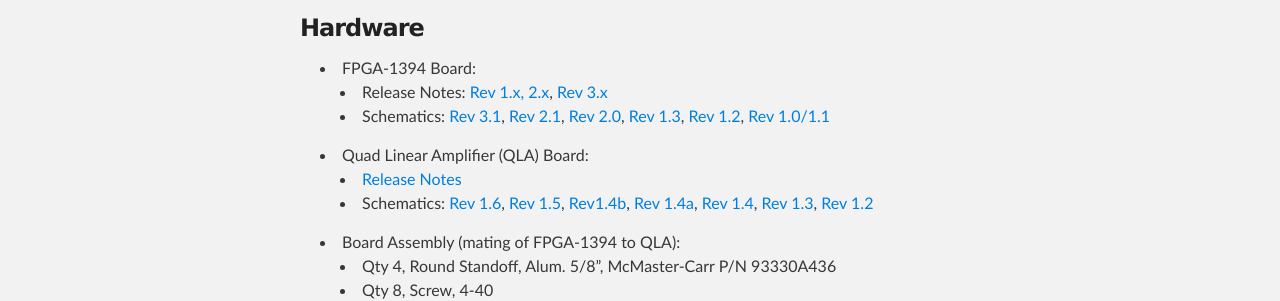
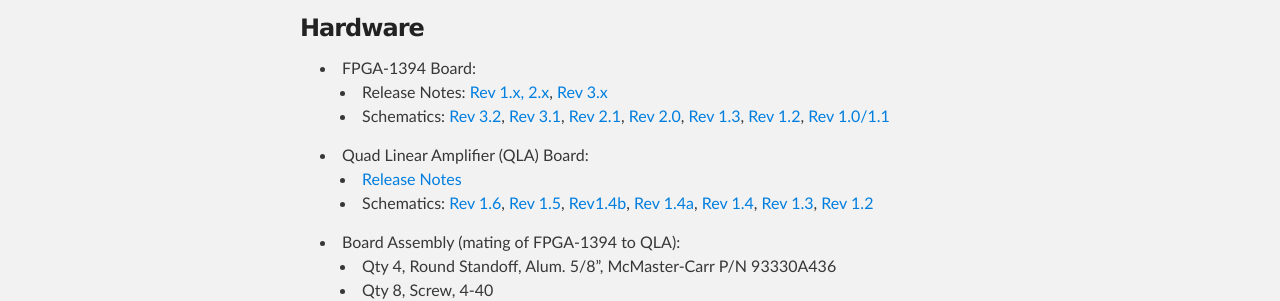
Before and after one commit to jhu-cisst/mechatronics, a Jekyll site: the page built from index.md, in a window 1280 px wide. Shown: the part 1324-1625 px from the top of the page. Built offline with Jekyll 4.4.1, drawn with Linux system fonts in a browser that asks for light colours.

Commit message:
Added FPGA Rev 3.2

```diff
--- a/index.md
+++ b/index.md
@@ -31,7 +31,7 @@
 ### Hardware
  * FPGA-1394 Board:
    * Release Notes: [Rev 1.x, 2.x](https://github.com/jhu-cisst/FPGA1394#release-notes), [Rev 3.x](https://github.com/jhu-cisst/FPGA1394V3#release-notes)
-   * Schematics: [Rev 3.1](https://github.com/jhu-cisst/FPGA1394V3/blob/Rev3.1/FPGA1394V3-Schematics.pdf), [Rev 2.1](https://github.com/jhu-cisst/FPGA1394/blob/Rev2.1/FPGA1394-Schematics.pdf), [Rev 2.0](https://github.com/jhu-cisst/FPGA1394/blob/Rev2.0/FPGA1394-Schematics.pdf), [Rev 1.3](https://github.com/jhu-cisst/FPGA1394/blob/Rev1.3/FPGA1394-Schematics.pdf), [Rev 1.2](https://github.com/jhu-cisst/FPGA1394/blob/Rev1.2/FPGA1394-Schematics.pdf), [Rev 1.0/1.1](https://github.com/jhu-cisst/FPGA1394/blob/Rev1.1/FPGA1394-Schematics.pdf)
+   * Schematics: [Rev 3.2](https://github.com/jhu-cisst/FPGA1394V3/blob/Rev3.2/FPGA1394V3-Schematics.pdf), [Rev 3.1](https://github.com/jhu-cisst/FPGA1394V3/blob/Rev3.1/FPGA1394V3-Schematics.pdf), [Rev 2.1](https://github.com/jhu-cisst/FPGA1394/blob/Rev2.1/FPGA1394-Schematics.pdf), [Rev 2.0](https://github.com/jhu-cisst/FPGA1394/blob/Rev2.0/FPGA1394-Schematics.pdf), [Rev 1.3](https://github.com/jhu-cisst/FPGA1394/blob/Rev1.3/FPGA1394-Schematics.pdf), [Rev 1.2](https://github.com/jhu-cisst/FPGA1394/blob/Rev1.2/FPGA1394-Schematics.pdf), [Rev 1.0/1.1](https://github.com/jhu-cisst/FPGA1394/blob/Rev1.1/FPGA1394-Schematics.pdf)
  * Quad Linear Amplifier (QLA) Board:
    * [Release Notes](https://github.com/jhu-cisst/QLA#release-notes)
    * Schematics: [Rev 1.6](https://github.com/jhu-cisst/QLA/blob/Rev1.6/QLA-Schematics.pdf), [Rev 1.5](https://github.com/jhu-cisst/QLA/blob/Rev1.5/QLA-Schematics.pdf), [Rev1.4b](https://github.com/jhu-cisst/QLA/blob/Rev1.4b/QLA-Schematics.pdf), [Rev 1.4a](https://github.com/jhu-cisst/QLA/blob/Rev1.4a/QLA-Schematics.pdf), [Rev 1.4](https://github.com/jhu-cisst/QLA/blob/Rev1.4/QLA-Schematics.pdf), [Rev 1.3](https://github.com/jhu-cisst/QLA/blob/Rev1.3-2014/QLA-Schematics.pdf), [Rev 1.2](https://github.com/jhu-cisst/QLA/blob/Rev1.2/QLA-Schematics.pdf)
```
